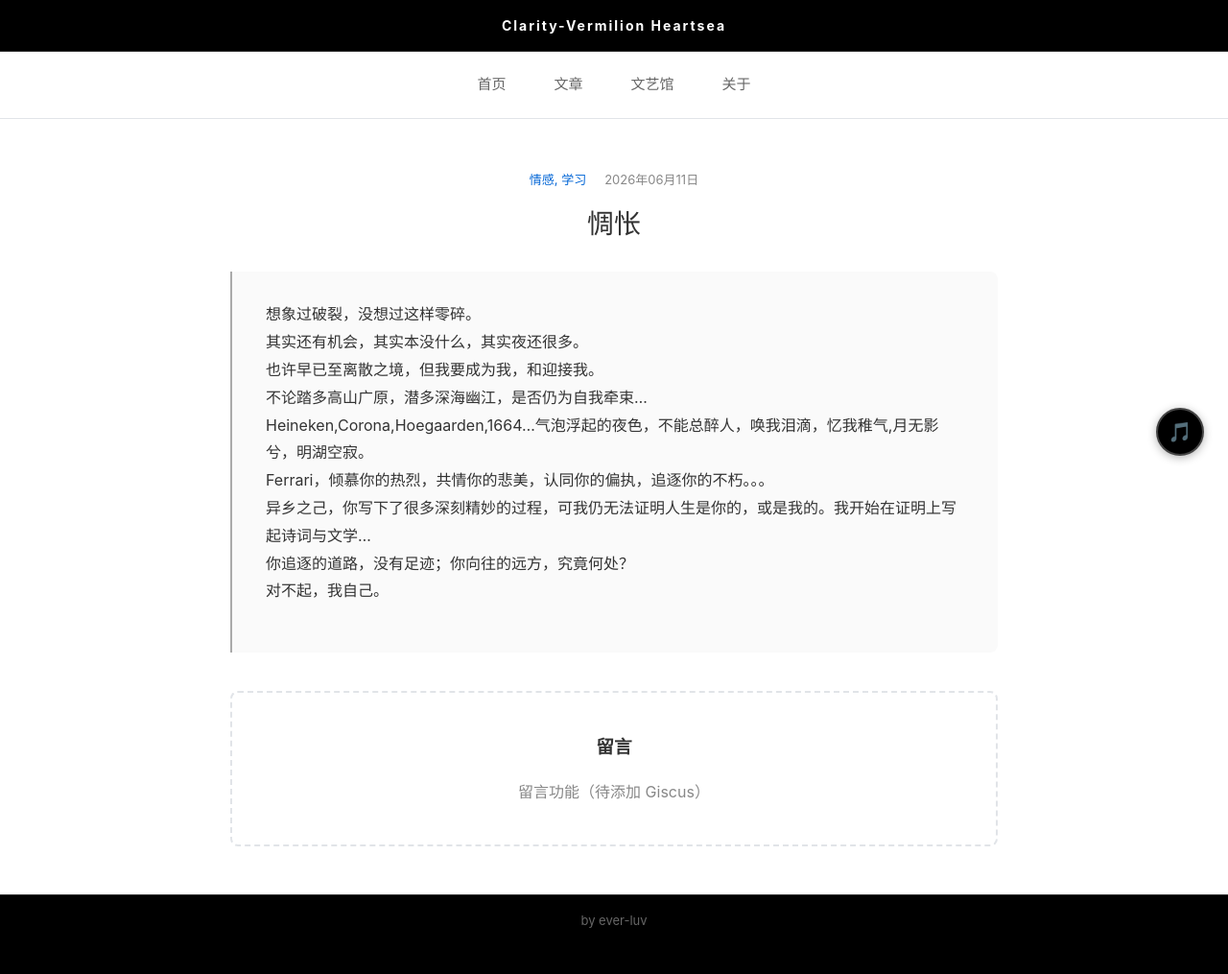
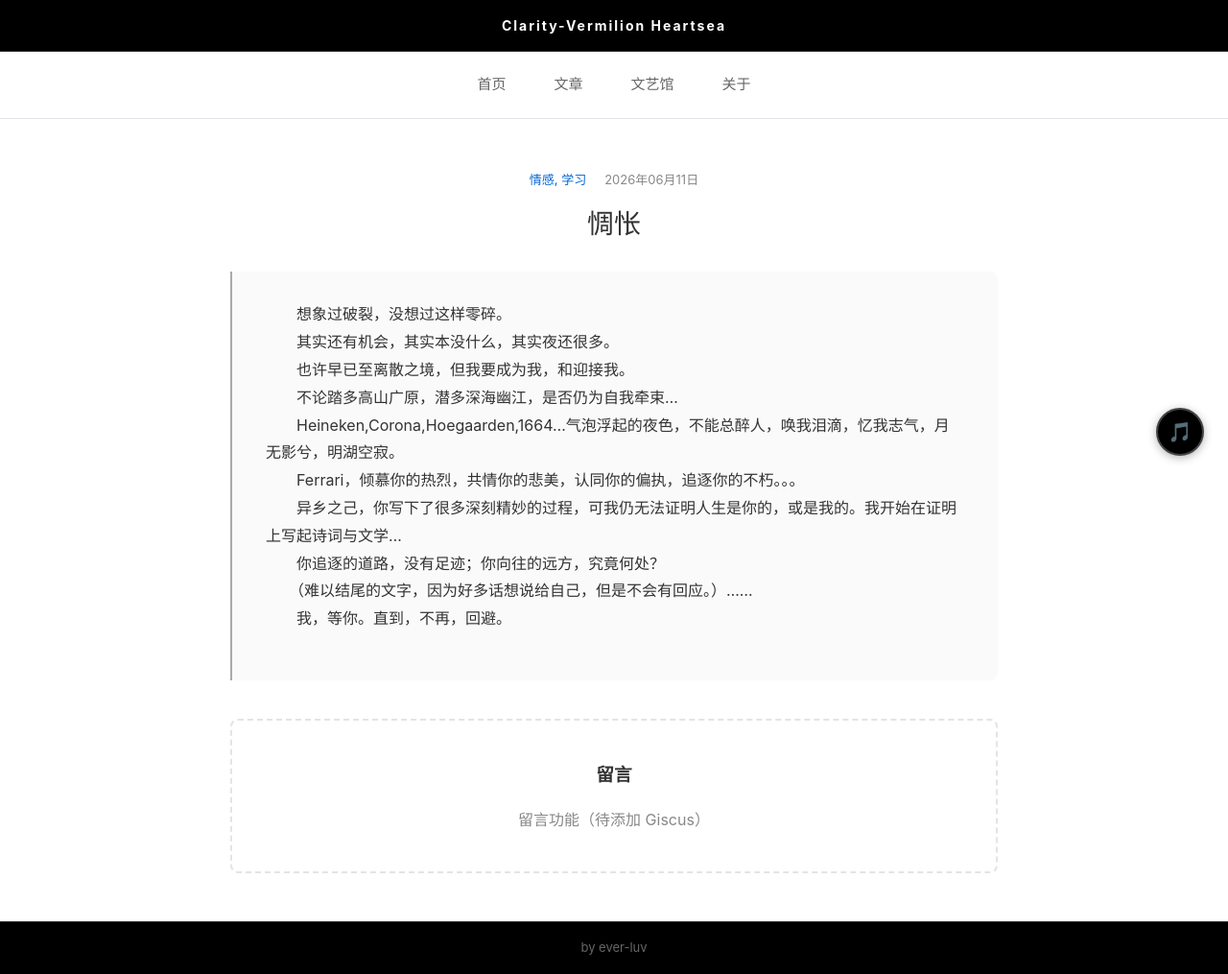
Before and after one commit to ever-luv/ever-luv.github.io, a Jekyll site: the page built from _posts/2026-06-11-evening.md, in a window 1280 px wide. Shown: the whole page at 96% size. Built offline with Jekyll 4.4.1, drawn with Linux system fonts in a browser that asks for light colours; before the commit the page ends 986 px from its top, so only the background shows below that.

Commit message:
Refactor evening post content with new formatting

```diff
--- a/_posts/2026-06-11-evening.md
+++ b/_posts/2026-06-11-evening.md
@@ -3,12 +3,13 @@ layout: post
 title: 惆怅
 categories: [情感,学习]
 ---
-想象过破裂，没想过这样零碎。
-其实还有机会，其实本没什么，其实夜还很多。
-也许早已至离散之境，但我要成为我，和迎接我。
-不论踏多高山广原，潜多深海幽江，是否仍为自我牵束...
-Heineken,Corona,Hoegaarden,1664...气泡浮起的夜色，不能总醉人，唤我泪滴，忆我稚气,月无影兮，明湖空寂。
-Ferrari，倾慕你的热烈，共情你的悲美，认同你的偏执，追逐你的不朽。。。
-异乡之己，你写下了很多深刻精妙的过程，可我仍无法证明人生是你的，或是我的。我开始在证明上写起诗词与文学...
-你追逐的道路，没有足迹；你向往的远方，究竟何处？
-对不起，我自己。
+　　想象过破裂，没想过这样零碎。
+　　其实还有机会，其实本没什么，其实夜还很多。
+　　也许早已至离散之境，但我要成为我，和迎接我。
+　　不论踏多高山广原，潜多深海幽江，是否仍为自我牵束...
+　　Heineken,Corona,Hoegaarden,1664...气泡浮起的夜色，不能总醉人，唤我泪滴，忆我志气，月无影兮，明湖空寂。
+　　Ferrari，倾慕你的热烈，共情你的悲美，认同你的偏执，追逐你的不朽。。。
+　　异乡之己，你写下了很多深刻精妙的过程，可我仍无法证明人生是你的，或是我的。我开始在证明上写起诗词与文学...
+　　你追逐的道路，没有足迹；你向往的远方，究竟何处？
+　　（难以结尾的文字，因为好多话想说给自己，但是不会有回应。）......
+　　我，等你。直到，不再，回避。
```
